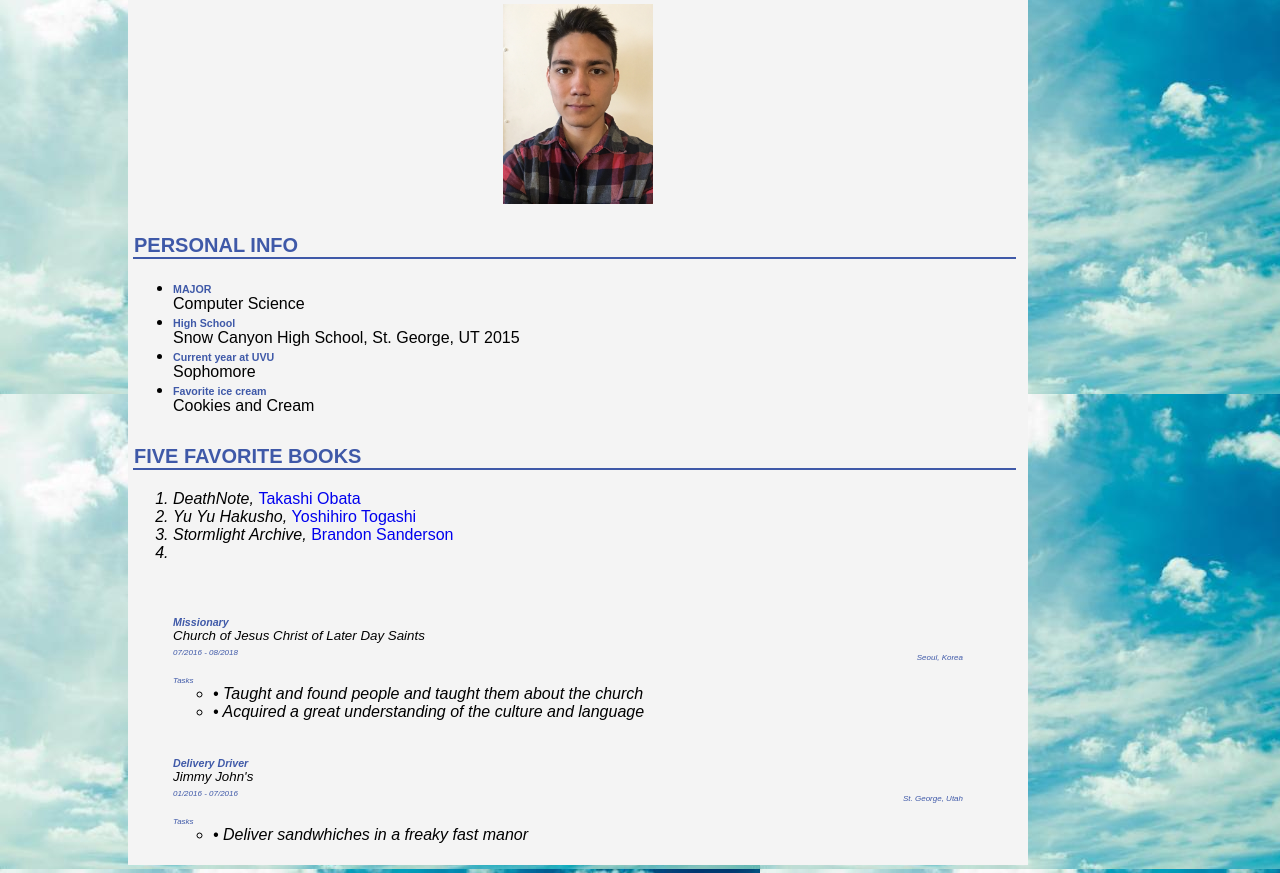
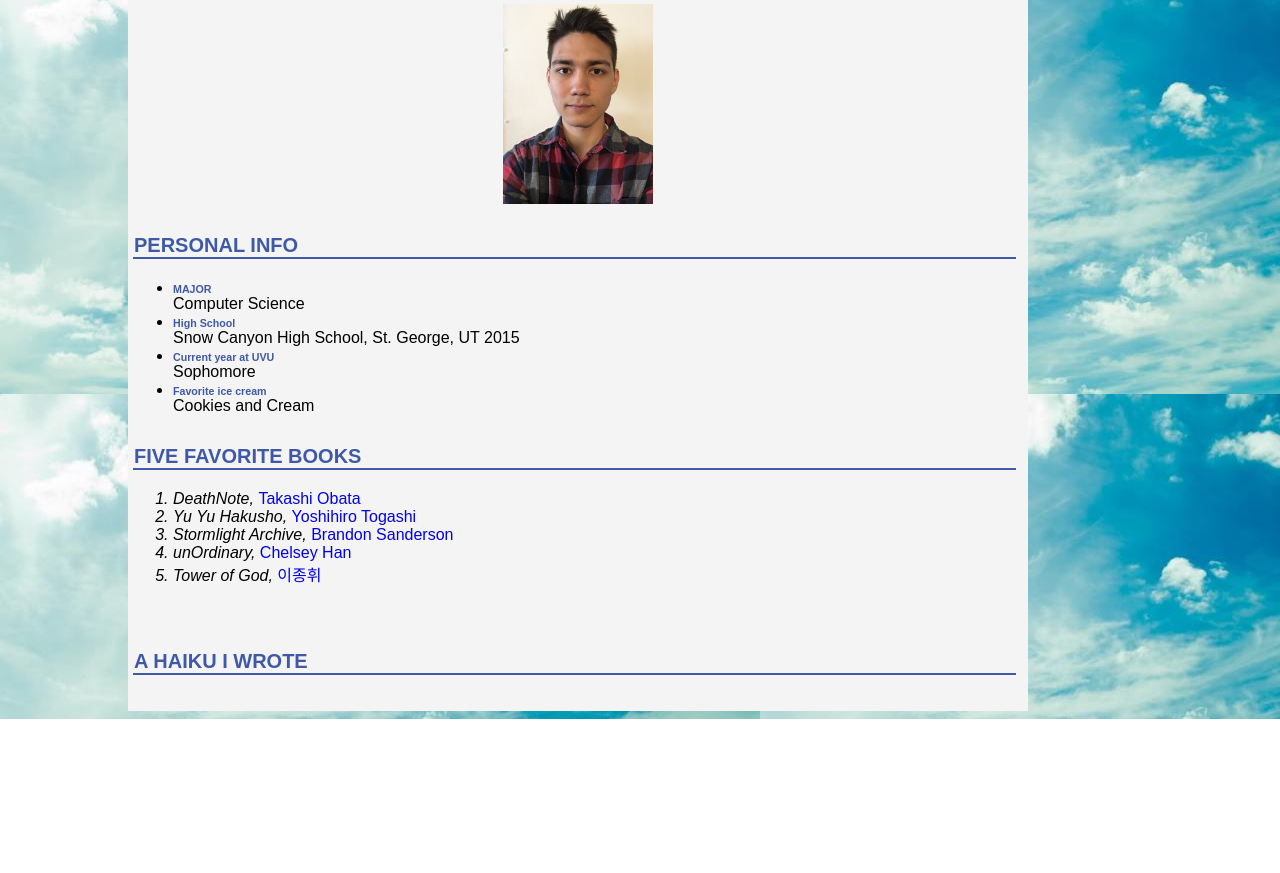
Before and after one commit to Jon-nim/about-me-assingment, a plain HTML site: page index.html in a window 1280 px wide. Shown: the part 81-954 px from the top of the page. After the commit the page ends 800 px from the top, so only its background shows below. Drawn offline with Linux system fonts and the light colour scheme.

Commit message:
Just about done

```diff
--- a/index.html
+++ b/index.html
@@ -53,37 +53,21 @@
 						Stormlight Archive, <a href="https://www.brandonsanderson.com/">Brandon Sanderson</a>
 					</li>
 					<li>
-
+						unOrdinary, <a href="https://unordinary.fandom.com/wiki/Uru-chan">Chelsey Han</a>
 					</li>
+					<li>
+						Tower of God, <a href="https://towerofgod.fandom.com/wiki/SIU">이종휘</a>
+					</li>
+				</ol>
 				<br>
 
 
 
 
-				<br><br>
 
-				<div class="bigBlue">Missionary</div>
-				<div class="underBigblue">Church of Jesus Christ of Later Day Saints</div>
-				<div class="littleBlue"><div class="floatLeft">07/2016 - 08/2018</div></div>
-				<div class="littleBlue"><div class="floatRight">Seoul, Korea</div></div>
-				<br>
-				<div class="littleBlue">Tasks</div>
-				<ul>
-					<li>• Taught and found people and taught them about the church</li>
-					<li>• Acquired a great understanding of the culture and language</li>
-				</ul>
+				<h2><div class="headerTemplate">A Haiku I Wrote</div></h2>
 
-				<br><br>
 
-				<div class="bigBlue">Delivery Driver</div>
-				<div class="underBigblue">Jimmy John's</div>
-				<div class="littleBlue"><div class="floatLeft">01/2016 - 07/2016</div></div>
-				<div class="littleBlue"><div class="floatRight">St. George, Utah</div></div>
-				<br>
-				<div class="littleBlue">Tasks</div>
-				<ul>
-					<li>• Deliver sandwhiches in a freaky fast manor</li>
-				</ul>
 			</div><!--Right Column-->
 
 
```
